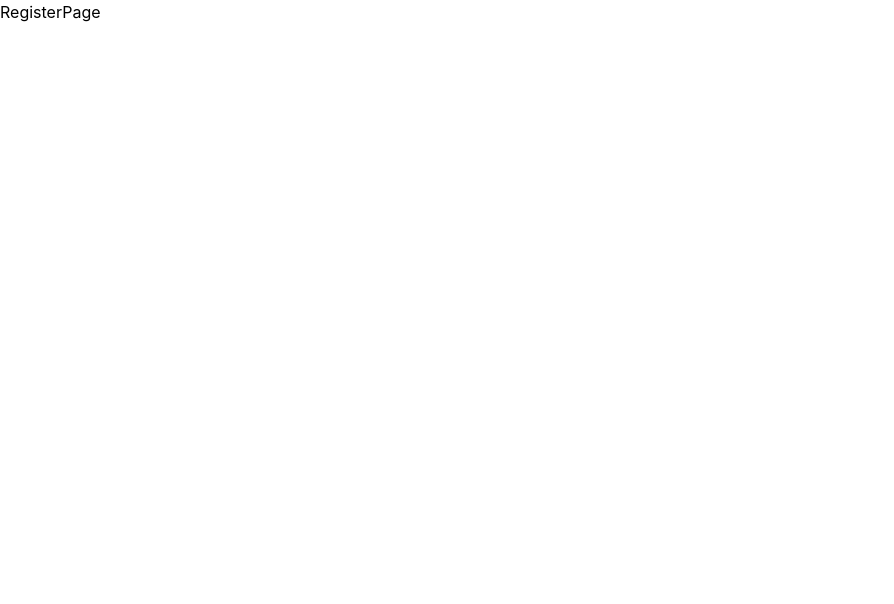
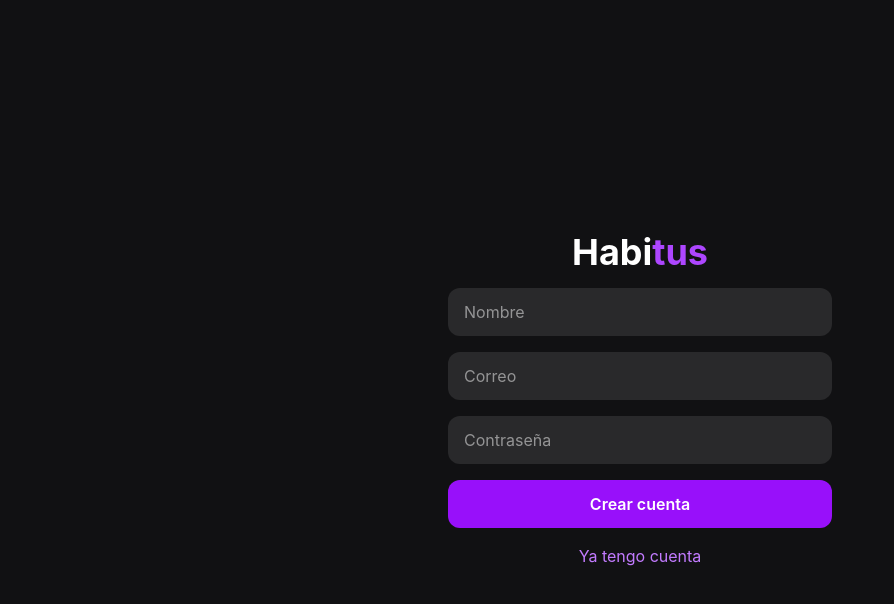
Before and after one commit to devjsluis/habitus, a React (Vite) app in the folder frontend/: page /register in a window 1280 px wide. Shown: the top 604 px of the page, without its empty margins (0-894 px from the left). Built offline with nearby package versions, Linux system fonts and the light colour scheme; no server answers.

Commit message:
Finish auth and production frontend

```diff
--- a/frontend/src/App.tsx
+++ b/frontend/src/App.tsx
@@ -2,26 +2,60 @@ import { BrowserRouter, Routes, Route, Navigate } from "react-router-dom";
 import DashboardPage from "./pages/DashboardPage";
 import LoginPage from "./pages/LoginPage";
 import RegisterPage from "./pages/RegisterPage";
+import { useState } from "react";
 
 export default function App() {
-  const token = localStorage.getItem("token");
+  const [token, setToken] = useState(() => localStorage.getItem("token"));
+
+  function handleAuth(token: string) {
+    localStorage.setItem("token", token);
+    setToken(token);
+  }
+
+  function handleLogout() {
+    localStorage.removeItem("token");
+    setToken(null);
+  }
 
   return (
     <BrowserRouter>
       <Routes>
         <Route
           path="/"
+          element={<Navigate to={token ? "/dashboard" : "/login"} />}
+        />
+
+        <Route
+          path="/login"
           element={
-            token ? <Navigate to="/dashboard" /> : <Navigate to="/login" />
+            token ? (
+              <Navigate to="/dashboard" />
+            ) : (
+              <LoginPage onAuth={handleAuth} />
+            )
           }
         />
 
-        <Route path="/login" element={<LoginPage />} />
-        <Route path="/register" element={<RegisterPage />} />
+        <Route
+          path="/register"
+          element={
+            token ? (
+              <Navigate to="/dashboard" />
+            ) : (
+              <RegisterPage onAuth={handleAuth} />
+            )
+          }
+        />
 
         <Route
           path="/dashboard"
-          element={token ? <DashboardPage /> : <Navigate to="/login" />}
+          element={
+            token ? (
+              <DashboardPage onLogout={handleLogout} />
+            ) : (
+              <Navigate to="/login" />
+            )
+          }
         />
       </Routes>
     </BrowserRouter>
--- a/frontend/src/pages/DashboardPage.tsx
+++ b/frontend/src/pages/DashboardPage.tsx
@@ -1,5 +1,5 @@
 import { Fragment, useEffect, useState } from "react";
-import { Plus, Settings } from "lucide-react";
+import { Plus, LogOut } from "lucide-react";
 import {
   createHabit,
   deleteHabit,
@@ -134,7 +134,11 @@ function getTimePeriod(time: string | null) {
   return "Noche";
 }
 
-export default function DashboardPage() {
+type Props = {
+  onLogout: () => void;
+};
+
+export default function DashboardPage({ onLogout }: Props) {
   const [isCreating, setIsCreating] = useState(false);
   const [isIconPickerOpen, setIsIconPickerOpen] = useState(false);
   const [isColorPickerOpen, setIsColorPickerOpen] = useState(false);
@@ -239,14 +243,16 @@ export default function DashboardPage() {
     <main className="min-h-screen bg-[#111113] text-white px-5 py-8">
       <div className="mx-auto max-w-2xl">
         <header className="mb-8 flex items-center justify-between">
-          <Settings size={32} />
+          <button onClick={openCreateModal}>
+            <Plus size={34} />
+          </button>
 
           <h1 className="text-4xl font-bold">
             Habi<span className="text-purple-500">tus</span>
           </h1>
 
-          <button onClick={openCreateModal}>
-            <Plus size={34} />
+          <button onClick={onLogout}>
+            <LogOut size={34} />
           </button>
         </header>
 
--- a/frontend/src/pages/LoginPage.tsx
+++ b/frontend/src/pages/LoginPage.tsx
@@ -1,5 +1,59 @@
-import React from "react";
+import { useState } from "react";
+import { useNavigate, Link } from "react-router-dom";
+import { login } from "../api/auth";
 
-export default function LoginPage() {
-  return <div>LoginPage</div>;
+type Props = {
+  onAuth: (token: string) => void;
+};
+
+export default function LoginPage({ onAuth }: Props) {
+  const navigate = useNavigate();
+
+  const [email, setEmail] = useState("");
+  const [password, setPassword] = useState("");
+
+  async function handleSubmit(event: React.FormEvent<HTMLFormElement>) {
+    event.preventDefault();
+
+    const data = await login(email, password);
+
+    onAuth(data.token);
+    navigate("/dashboard");
+  }
+
+  return (
+    <main className="min-h-screen bg-[#111113] text-white flex items-center justify-center px-5">
+      <form onSubmit={handleSubmit} className="w-full max-w-sm space-y-4">
+        <h1 className="text-4xl font-bold text-center">
+          Habi<span className="text-purple-500">tus</span>
+        </h1>
+
+        <input
+          value={email}
+          onChange={(e) => setEmail(e.target.value)}
+          placeholder="Correo"
+          className="w-full rounded-xl bg-white/10 px-4 py-3 outline-none"
+        />
+
+        <input
+          type="password"
+          value={password}
+          onChange={(e) => setPassword(e.target.value)}
+          placeholder="Contraseña"
+          className="w-full rounded-xl bg-white/10 px-4 py-3 outline-none"
+        />
+
+        <button
+          type="submit"
+          className="w-full rounded-xl bg-purple-600 py-3 font-semibold"
+        >
+          Iniciar sesión
+        </button>
+
+        <Link to="/register" className="block text-center text-purple-400">
+          Crear cuenta
+        </Link>
+      </form>
+    </main>
+  );
 }
--- a/frontend/src/pages/RegisterPage.tsx
+++ b/frontend/src/pages/RegisterPage.tsx
@@ -1,5 +1,73 @@
-import React from "react";
+import { useState } from "react";
+import { Link, useNavigate } from "react-router-dom";
+import { register } from "../api/auth";
 
-export default function RegisterPage() {
-  return <div>RegisterPage</div>;
+type Props = {
+  onAuth: (token: string) => void;
+};
+
+export default function RegisterPage({ onAuth }: Props) {
+  const navigate = useNavigate();
+
+  const [name, setName] = useState("");
+  const [email, setEmail] = useState("");
+  const [password, setPassword] = useState("");
+
+  async function handleSubmit(event: React.FormEvent<HTMLFormElement>) {
+    event.preventDefault();
+
+    try {
+      const data = await register(name, email, password);
+
+      onAuth(data.token);
+      navigate("/dashboard");
+    } catch (error) {
+      console.error(error);
+      alert("No se pudo crear la cuenta");
+    }
+  }
+
+  return (
+    <main className="min-h-screen bg-[#111113] text-white flex items-center justify-center px-5">
+      <form onSubmit={handleSubmit} className="w-full max-w-sm space-y-4">
+        <h1 className="text-center text-4xl font-bold">
+          Habi<span className="text-purple-500">tus</span>
+        </h1>
+
+        <input
+          value={name}
+          onChange={(event) => setName(event.target.value)}
+          placeholder="Nombre"
+          className="w-full rounded-xl bg-white/10 px-4 py-3 outline-none"
+        />
+
+        <input
+          type="email"
+          value={email}
+          onChange={(event) => setEmail(event.target.value)}
+          placeholder="Correo"
+          className="w-full rounded-xl bg-white/10 px-4 py-3 outline-none"
+        />
+
+        <input
+          type="password"
+          value={password}
+          onChange={(event) => setPassword(event.target.value)}
+          placeholder="Contraseña"
+          className="w-full rounded-xl bg-white/10 px-4 py-3 outline-none"
+        />
+
+        <button
+          type="submit"
+          className="w-full rounded-xl bg-purple-600 py-3 font-semibold"
+        >
+          Crear cuenta
+        </button>
+
+        <Link to="/login" className="block text-center text-purple-400">
+          Ya tengo cuenta
+        </Link>
+      </form>
+    </main>
+  );
 }
```
